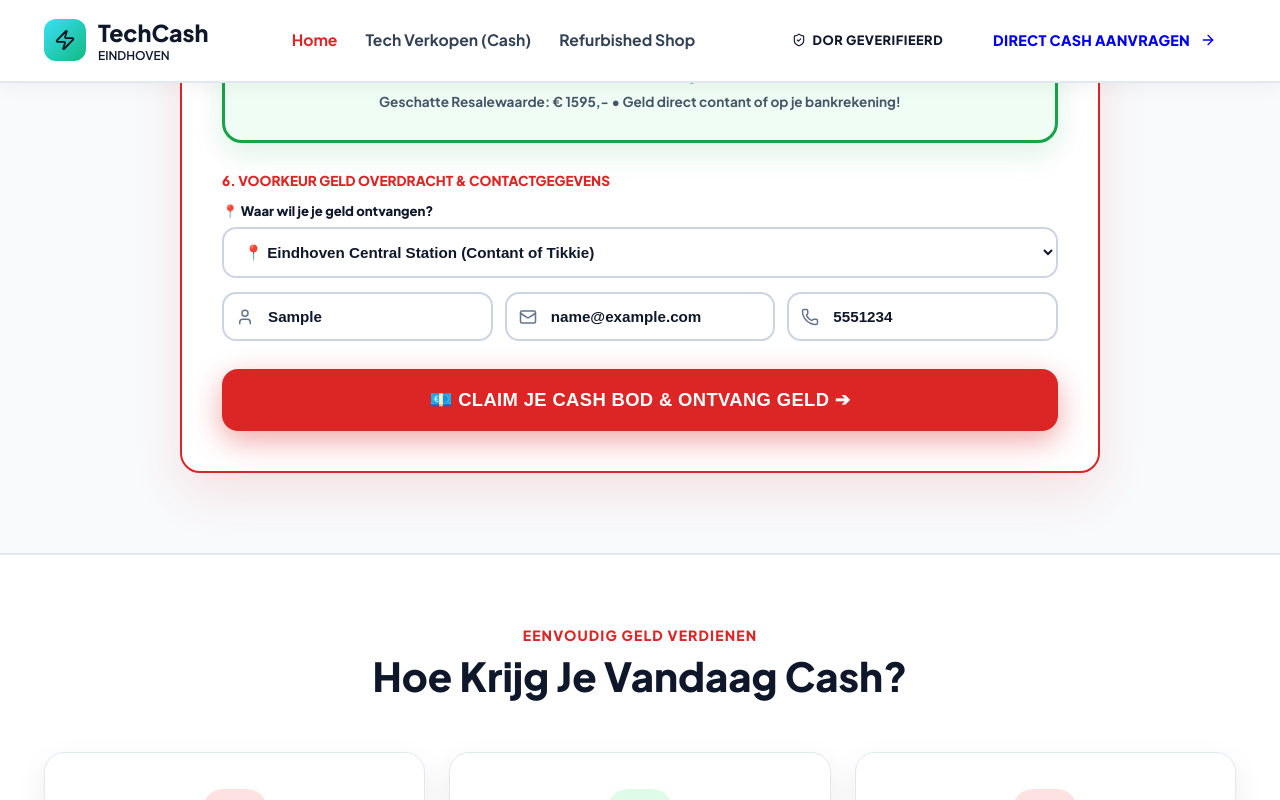
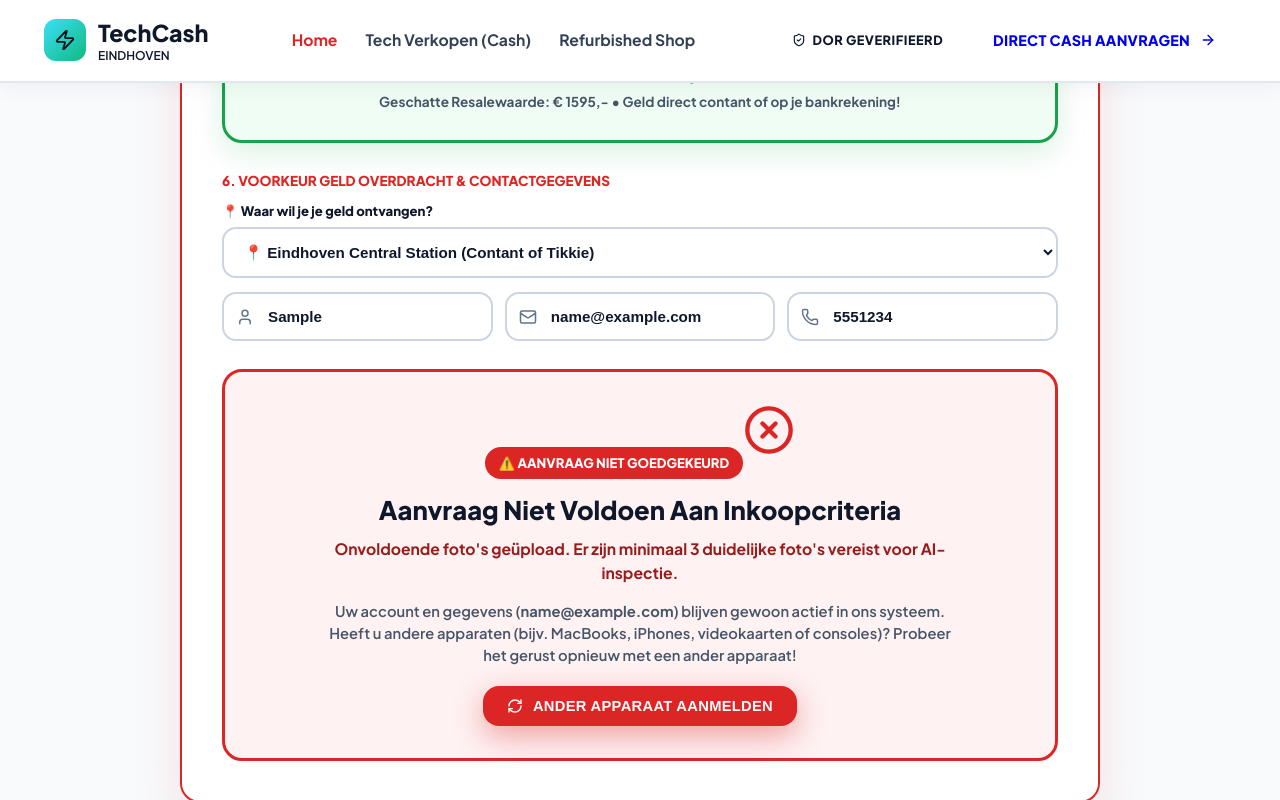
Before and after one commit to patrickswedish/tech-cash, a Next.js app: page / in a window 1280 px wide. Both pictures are taken after typing "Sample", "Sample", "name@example.com", "5551234" into the empty fields and a click on the button "💶 CLAIM JE CASH BOD & ONTVANG GELD ➔". Shown: the part 1996-2796 px from the top of the page. Built offline with nearby package versions, Linux system fonts and the light colour scheme.

Commit message:
Push dual vetting outcome screens (Approved & Rejected) to GitHub repo

```diff
--- a/src/components/BuybackCalculator.tsx
+++ b/src/components/BuybackCalculator.tsx
@@ -2,7 +2,7 @@
 
 import { useState } from 'react';
 import { CATEGORIES } from '../data/techData';
-import { Laptop, Smartphone, Cpu, Gamepad2, CheckCircle2, DollarSign, ArrowRight, ShieldCheck, MapPin, Truck, RefreshCw, Upload, Phone, Mail, User, AlertCircle, Sparkles, FileText, Package, Battery, Lock, Zap, Banknote, Flame } from 'lucide-react';
+import { Laptop, Smartphone, Cpu, Gamepad2, CheckCircle2, DollarSign, ArrowRight, ShieldCheck, MapPin, Truck, RefreshCw, Upload, Phone, Mail, User, AlertCircle, Sparkles, FileText, Package, Battery, Lock, Zap, Banknote, Flame, XCircle } from 'lucide-react';
 
 export default function BuybackCalculator() {
   const [selectedCatId, setSelectedCatId] = useState<string>('macbook');
@@ -27,7 +27,8 @@ export default function BuybackCalculator() {
 
   // States
   const [isAiVetting, setIsAiVetting] = useState<boolean>(false);
-  const [leadSubmitted, setLeadSubmitted] = useState<boolean>(false);
+  const [leadStatus, setLeadStatus] = useState<'idle' | 'approved' | 'rejected'>('idle');
+  const [rejectReason, setRejectReason] = useState<string>('');
 
   // Active Category & Model
   const activeCategory = CATEGORIES.find((c) => c.id === selectedCatId) || CATEGORIES[0];
@@ -73,20 +74,26 @@ export default function BuybackCalculator() {
       alert('Vul a.u.b. uw naam, e-mailadres en mobiele nummer in voor uw cash uitbetaling.');
       return;
     }
-    if (!isIcloudUnlocked) {
-      alert('Let op: Het apparaat moet 100% afgemeld zijn van iCloud/Google/Find My voor uitbetaling.');
-      return;
-    }
-    if (photosCount < 3) {
-      alert('Upload a.u.b. minimaal 3 foto\'s (Voorkant, Achterkant, Serienummer/Schade) voor AI keuring.');
-      return;
-    }
 
     setIsAiVetting(true);
+
     setTimeout(() => {
       setIsAiVetting(false);
-      setLeadSubmitted(true);
-    }, 1500);
+
+      // AI Vetting Criteria Evaluation
+      if (!isIcloudUnlocked) {
+        setRejectReason('Apparaat staat nog als ingelogd geregistreerd. Voor uitbetaling dient het apparaat 100% afgemeld te zijn van iCloud / Google / Find My.');
+        setLeadStatus('rejected');
+      } else if (photosCount < 3) {
+        setRejectReason('Onvoldoende foto\'s geüpload. Er zijn minimaal 3 duidelijke foto\'s vereist voor AI-inspectie.');
+        setLeadStatus('rejected');
+      } else if (condition === 'flawed' && estimatedCashOffer < 50) {
+        setRejectReason('De marktwaarde van dit specifieke onderdeel met schade valt buiten onze actieve cash inkoopcriteria.');
+        setLeadStatus('rejected');
+      } else {
+        setLeadStatus('approved');
+      }
+    }, 1600);
   };
 
   return (
@@ -222,7 +229,7 @@ export default function BuybackCalculator() {
           </div>
         </div>
 
-        {/* Step 3: Vetting Checklist (Receipt, Box, Charger, Battery, iCloud) */}
+        {/* Step 3: Vetting Checklist */}
         <div style={{ marginBottom: '28px' }}>
           <label style={{ display: 'block', fontSize: '0.85rem', fontWeight: 900, color: '#dc2626', textTransform: 'uppercase', marginBottom: '12px' }}>
             3. Extra Cash Bonussen & Staat
@@ -385,7 +392,7 @@ export default function BuybackCalculator() {
           </div>
         </div>
 
-        {/* Big Money Cash Offer Display Box */}
+        {/* Cash Offer Display Box */}
         <div style={{ padding: '28px', textAlign: 'center', background: '#f0fdf4', border: '3px solid #16a34a', borderRadius: '20px', marginBottom: '28px', boxShadow: '0 10px 30px rgba(22,163,74,0.15)' }}>
           <div style={{ fontSize: '0.85rem', color: '#16a34a', textTransform: 'uppercase', letterSpacing: '0.06em', fontWeight: 900 }}>
             💰 JOUW GEGARANDEERDE CASH UITBETALING VANDAAG:
@@ -456,33 +463,67 @@ export default function BuybackCalculator() {
           </div>
         </div>
 
-        {/* Submit Lead Button */}
-        {!leadSubmitted ? (
+        {/* Submit Lead Button & Vetting Result Feedback */}
+        {leadStatus === 'idle' && (
           <button
             type="submit"
             disabled={isAiVetting}
             className="btn btn-red"
             style={{ width: '100%', padding: '20px', fontSize: '1.15rem' }}
           >
-            {isAiVetting ? '🤖 AI Keuring & Cash Berekenen...' : '💶 CLAIM JE CASH BOD & ONTVANG GELD ➔'}
+            {isAiVetting ? '🤖 AI Keuring & Analyse Uitvoeren...' : '💶 CLAIM JE CASH BOD & ONTVANG GELD ➔'}
           </button>
-        ) : (
-          <div style={{ padding: '30px', background: '#f0fdf4', border: '3px solid #16a34a', borderRadius: '20px', textAlign: 'center' }}>
-            <CheckCircle2 size={48} color="#16a34a" style={{ margin: '0 auto 12px auto' }} />
-            <h3 style={{ fontSize: '1.5rem', color: '#0f172a', marginBottom: '8px', fontWeight: 900 }}>Aanvraag & Foto's Succesvol Ontvangen!</h3>
-            <p style={{ color: '#334155', fontSize: '0.98rem', marginBottom: '18px', fontWeight: 600 }}>
-              Bedankt, <strong>{fullName}</strong>. Onze specialist bekijkt je foto's ({photosCount} stuks). Als alles klopt, <strong>bellen of WhatsAppen wij je op {phone}</strong> binnen 15 minuten voor akkoord op je <strong>€ {estimatedCashOffer},- cash</strong>!
+        )}
+
+        {/* Status Screen 1: APPROVED VETTING */}
+        {leadStatus === 'approved' && (
+          <div style={{ padding: '32px', background: '#f0fdf4', border: '3px solid #16a34a', borderRadius: '20px', textAlign: 'center' }}>
+            <div className="badge badge-cash" style={{ marginBottom: '12px', fontSize: '0.85rem' }}>
+              ✅ AI KEURING GOEDGEKEURD
+            </div>
+            <CheckCircle2 size={52} color="#16a34a" style={{ margin: '0 auto 12px auto' }} />
+            <h3 style={{ fontSize: '1.7rem', color: '#0f172a', marginBottom: '8px', fontWeight: 900 }}>Gefeliciteerd, {fullName}!</h3>
+            <p style={{ color: '#334155', fontSize: '1.02rem', marginBottom: '20px', fontWeight: 600, maxWidth: '640px', margin: '0 auto 20px auto' }}>
+              Uw aanvraag voor <strong>{activeModel.name} (€ {estimatedCashOffer},- Cash)</strong> is door de eerste AI-keuring goedgekeurd. Onze specialist bekijkt uw {photosCount} foto's en <strong>zoekt persoonlijk telefonisch / via WhatsApp contact op {phone}</strong> binnen 15 minuten voor de definitieve afhaalafspraak in Eindhoven!
             </p>
             <button
               type="button"
               onClick={() => {
-                setLeadSubmitted(false);
+                setLeadStatus('idle');
                 setPhotosCount(0);
               }}
               className="btn btn-secondary"
-              style={{ padding: '10px 20px', fontSize: '0.88rem' }}
+              style={{ padding: '10px 22px', fontSize: '0.9rem' }}
             >
-              <RefreshCw size={14} /> Nog een Apparaat Aanmelden
+              <RefreshCw size={16} /> Nog Een Apparaat Aanmelden
+            </button>
+          </div>
+        )}
+
+        {/* Status Screen 2: REJECTED / NOT APPROVED VETTING */}
+        {leadStatus === 'rejected' && (
+          <div style={{ padding: '32px', background: '#fef2f2', border: '3px solid #dc2626', borderRadius: '20px', textAlign: 'center' }}>
+            <div style={{ background: '#dc2626', color: '#fff', padding: '6px 14px', borderRadius: '999px', fontSize: '0.82rem', fontWeight: 900, display: 'inline-block', marginBottom: '12px' }}>
+              ⚠️ AANVRAAG NIET GOEDGEKEURD
+            </div>
+            <XCircle size={52} color="#dc2626" style={{ margin: '0 auto 12px auto' }} />
+            <h3 style={{ fontSize: '1.6rem', color: '#0f172a', marginBottom: '8px', fontWeight: 900 }}>Aanvraag Niet Voldoen Aan Inkoopcriteria</h3>
+            <p style={{ color: '#991b1b', fontSize: '0.98rem', marginBottom: '16px', fontWeight: 700, maxWidth: '640px', margin: '0 auto 16px auto' }}>
+              {rejectReason}
+            </p>
+            <p style={{ color: '#475569', fontSize: '0.92rem', marginBottom: '20px', fontWeight: 600, maxWidth: '640px', margin: '0 auto 20px auto' }}>
+              Uw account en gegevens (<strong>{email}</strong>) blijven gewoon actief in ons systeem. Heeft u andere apparaten (bijv. MacBooks, iPhones, videokaarten of consoles)? Probeer het gerust opnieuw met een ander apparaat!
+            </p>
+            <button
+              type="button"
+              onClick={() => {
+                setLeadStatus('idle');
+                setPhotosCount(0);
+              }}
+              className="btn btn-red"
+              style={{ padding: '12px 24px', fontSize: '0.92rem' }}
+            >
+              <RefreshCw size={16} /> Ander Apparaat Aanmelden
             </button>
           </div>
         )}
```
